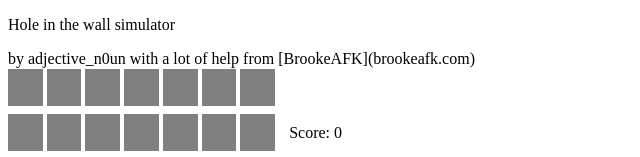
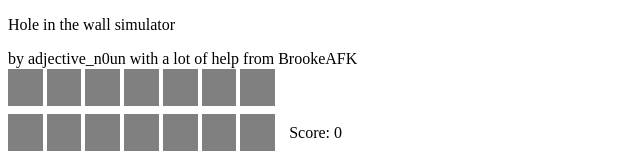
Before and after one commit to adjectiven0un/holeinthewall, a plain HTML site: page index.html in a window 1280 px wide. Shown: the top 157 px of the page, without its empty margins (0-640 px from the left). Drawn offline with Linux system fonts and the light colour scheme.

Commit message:
Update index.html

```diff
--- a/index.html
+++ b/index.html
@@ -4,7 +4,7 @@
   <title>Hole in the Wall simulator</title>
   <meta name = "description" content = "This website simulates hole in the wall. What did you really expect?">
   <p id = "title" style = "color:black;">Hole in the wall simulator</p>
-  <span id = "subtitle" style = "color:black;">by adjective_n0un with a lot of help from [BrookeAFK](brookeafk.com)</span>
+  <span id = "subtitle" style = "color:black;">by adjective_n0un with a lot of help from BrookeAFK</span>
 
   <p id = "separator0" style = "font-size:37.5%;"></p>
 
```
